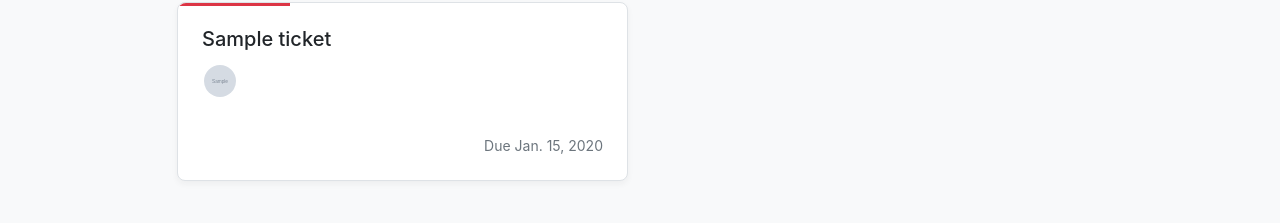
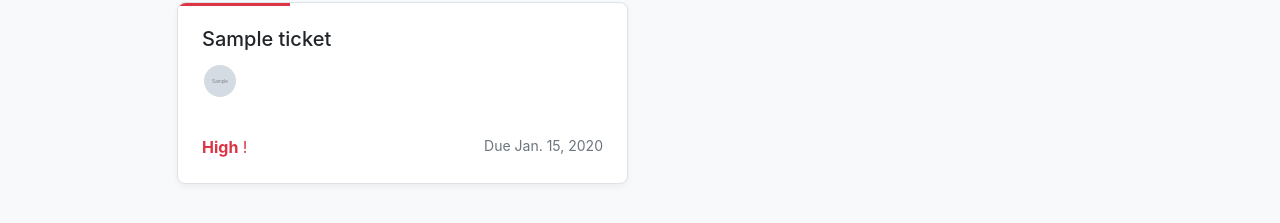
Before and after one commit to dhaliwalk/BugTrack, a Django app: template projects/templates/projects/project_info.html in a window 1280 px wide. Shown: the part 421-644 px from the top of the page. Run offline with Django 3.2, Linux system fonts and the light colour scheme; the template is opened without the code that fills it: values that come from a table or form of the project are taken from there, others are empty; tables that the repository leaves empty hold one stand-in row (values such as "Sample post"); grey boxes marked "Sample" are stand-in pictures; some libraries are stand-ins or nearby versions.

Commit message:
Added ticket priority on ticket card

```diff
--- a/projects/templates/projects/project_info.html
+++ b/projects/templates/projects/project_info.html
@@ -117,18 +117,27 @@
                                 </a>
                               </div>
                               <ul class="avatars">
-                                {% for member in ticket.developers.all %}
+
                                   <li>
-                                    <a href="{% url 'user-profile' member.id %}" data-toggle="tooltip" title="{{ member.username }}">
-                                      <img alt="{{ member.username }}" class="avatar" src="{{ member.profile.image.url }}" data-filter-by="alt" />
-                                    </a>
+                                    <a href=""></a>
+                                    {% for member in ticket.developers.all %}
+                                      <a href="{% url 'user-profile' member.id %}" data-toggle="tooltip" title="{{ member.username }}">
+                                        <img alt="{{ member.username }}" class="avatar" src="{{ member.profile.image.url }}" data-filter-by="alt" />
+                                      </a>
+                                    {% endfor %}
                                   </li>
-                                {% endfor %}
+
                               </ul>
                               <div class="card-meta d-flex justify-content-between">
                                 <div class="d-flex align-items-center">
+                                  {% if ticket.priority == 'High' %}
+                                    <span class="text-danger"> <b>{{ ticket.priority }}</b> <span class="text-danger">!</span></span>
+                                  {% else %}
+                                    <span class=""> {{ ticket.priority }}</span>
+                                  {% endif %}
 
                                 </div>
+
                                 <span class="text-small" data-filter-by="text">Due {{ ticket.deadline }}</span>
                               </div>
                             </div>
```
